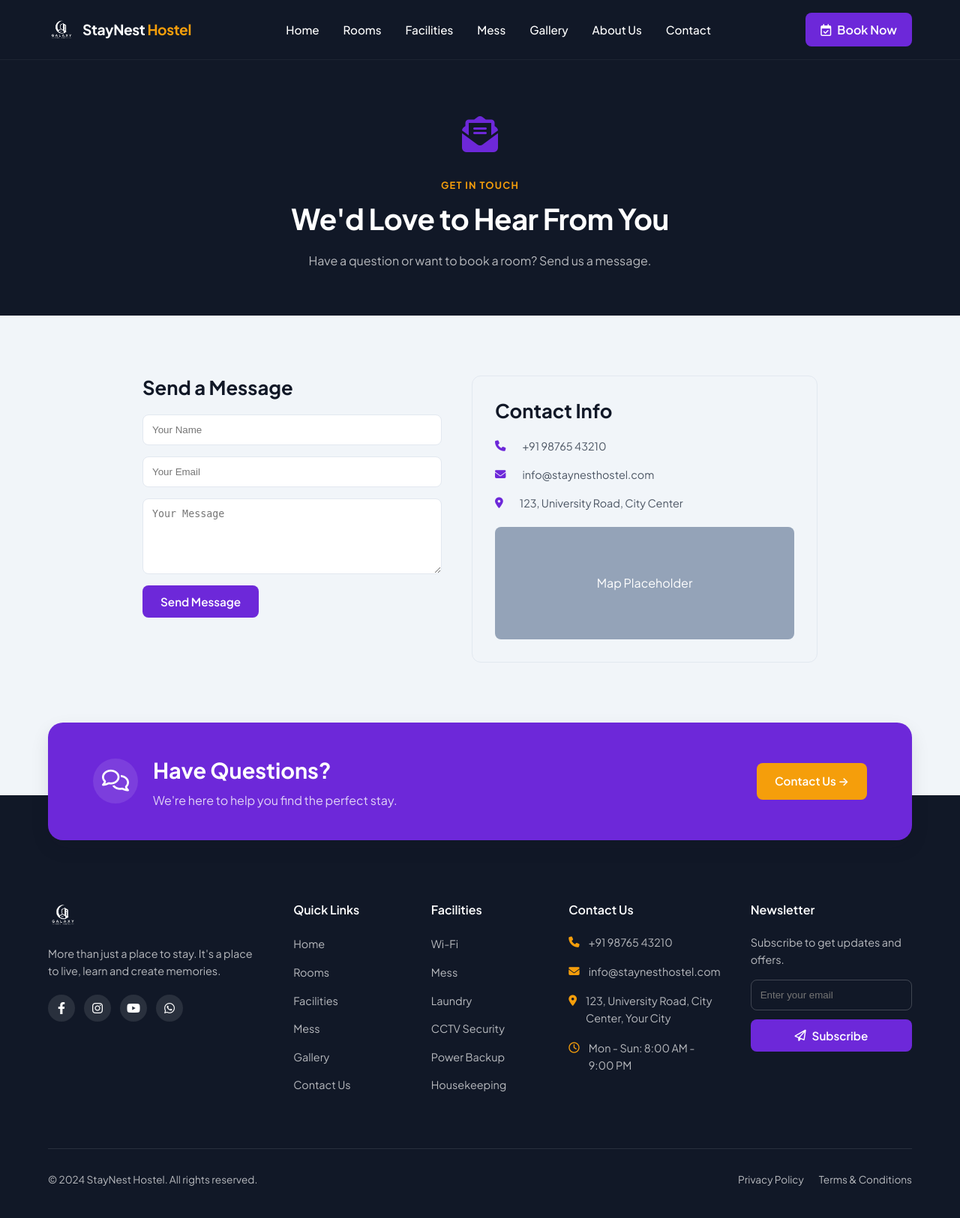
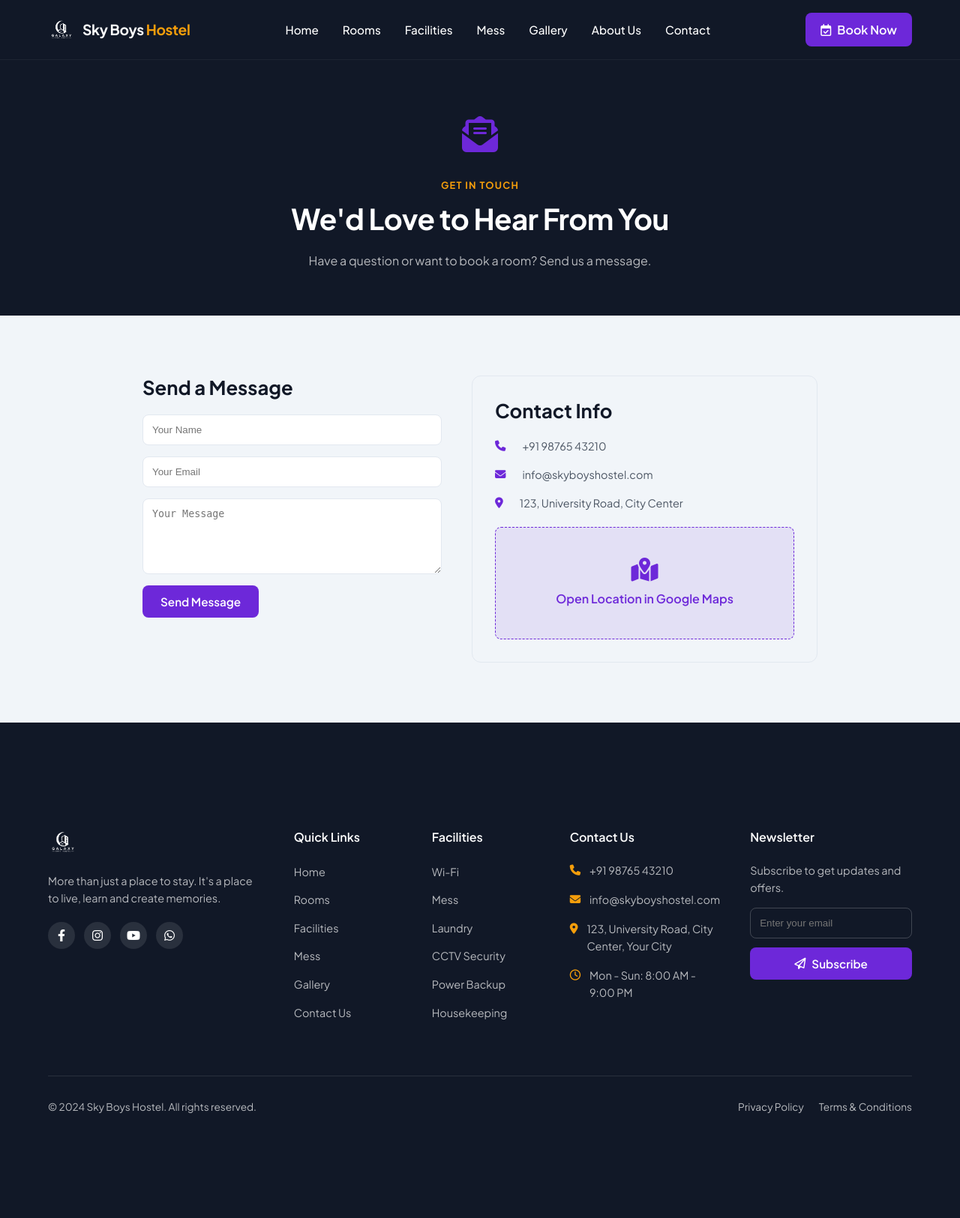
Before and after one commit to HaronKhalid/Hostel-Managment-System, a Flask app: page /contact.html in a window 1280 px wide. Shown: the whole page at 75% size. After the commit the page ends 1485 px from the top, so only its background shows below. Run offline with Flask 3, Linux system fonts and the light colour scheme.

Commit message:
Update name to Sky Boys and add map location

```diff
--- a/templates/about.html
+++ b/templates/about.html
@@ -5,12 +5,12 @@
     <div style="font-size: 3rem; color: var(--purple); margin-bottom: 20px;"><i class="fa-solid fa-house-chimney"></i></div>
     <span class="eyebrow" style="color: var(--gold); display: block; text-align: center; margin: 0 auto 12px;">ABOUT STAYNEST</span>
     <h1 class="heading-1">More Than Just a Place to Stay</h1>
-    <p style="color: rgba(255,255,255,0.7); max-width: 600px; margin: 20px auto 0;">Explore everything we have to offer at StayNest Hostel.</p>
+    <p style="color: rgba(255,255,255,0.7); max-width: 600px; margin: 20px auto 0;">Explore everything we have to offer at Sky Boys Hostel.</p>
   </div>
 </section>
 <section class="section container" style="max-width: 800px;">
   <h2 class="heading-2" style="margin-bottom: 20px;">Our Mission</h2>
-  <p style="color: var(--text-2); margin-bottom: 30px;">At StayNest Hostel, our mission is to provide students and young professionals with a secure, comfortable, and vibrant living environment. We believe that a supportive community is the foundation for academic and personal growth.</p>
+  <p style="color: var(--text-2); margin-bottom: 30px;">At Sky Boys Hostel, our mission is to provide students and young professionals with a secure, comfortable, and vibrant living environment. We believe that a supportive community is the foundation for academic and personal growth.</p>
   <h2 class="heading-2" style="margin-bottom: 20px;">Our Vision</h2>
   <p style="color: var(--text-2);">To be the premier choice for premium student housing, recognized for our uncompromising standards of cleanliness, safety, and community engagement. We strive to create a true home away from home where lifelong friendships are built.</p>
 </section>
--- a/templates/base.html
+++ b/templates/base.html
@@ -3,7 +3,7 @@
 <head>
   <meta charset="UTF-8">
   <meta name="viewport" content="width=device-width, initial-scale=1.0">
-  <title>StayNest Hostel</title>
+  <title>Sky Boys Hostel</title>
   <!-- Fonts -->
   <link rel="preconnect" href="https://fonts.googleapis.com">
   <link rel="preconnect" href="https://fonts.gstatic.com" crossorigin>
@@ -19,8 +19,8 @@
   <nav class="navbar" role="navigation">
     <div class="container nav-inner">
       <a href="{{ url_for('home') }}" class="nav-logo">
-        <img src="static/images/Logo.png" alt="StayNest Hostel" class="nav-logo-img">
-        <span class="nav-logo-text">StayNest <span>Hostel</span></span>
+        <img src="static/images/Logo.png" alt="Sky Boys Hostel" class="nav-logo-img">
+        <span class="nav-logo-text">Sky Boys <span>Hostel</span></span>
       </a>
       <ul class="nav-links">
         <li><a href="{{ url_for('home') }}" class="nav-link">Home</a></li>
@@ -37,26 +37,12 @@
 
   {% block content %}{% endblock %}
 
-  <!-- CTA BANNER -->
-  <div class="cta-banner-wrapper">
-    <div class="cta-banner">
-      <div class="cta-content">
-        <div class="cta-icon"><i class="fa-regular fa-comments"></i></div>
-        <div>
-          <h2>Have Questions?</h2>
-          <p>We're here to help you find the perfect stay.</p>
-        </div>
-      </div>
-      <a href="{{ url_for('contact') }}" class="btn btn-gold">Contact Us &rarr;</a>
-    </div>
-  </div>
-
   <!-- FOOTER -->
   <footer class="footer">
     <div class="container">
       <div class="footer-grid">
         <div class="footer-brand">
-          <img src="static/images/Logo.png" alt="StayNest" class="nav-logo-img" style="height:40px;">
+          <img src="static/images/Logo.png" alt="Sky Boys" class="nav-logo-img" style="height:40px;">
           <p>More than just a place to stay. It's a place to live, learn and create memories.</p>
           <div class="social-links">
             <a href="#"><i class="fa-brands fa-facebook-f"></i></a>
@@ -91,7 +77,7 @@
           <h4>Contact Us</h4>
           <ul class="footer-contact">
             <li><i class="fa-solid fa-phone"></i> +91 98765 43210</li>
-            <li><i class="fa-solid fa-envelope"></i> info@staynesthostel.com</li>
+            <li><i class="fa-solid fa-envelope"></i> info@skyboyshostel.com</li>
             <li><i class="fa-solid fa-location-dot"></i> 123, University Road, City Center, Your City</li>
             <li><i class="fa-regular fa-clock"></i> Mon - Sun: 8:00 AM - 9:00 PM</li>
           </ul>
@@ -106,7 +92,7 @@
         </div>
       </div>
       <div class="footer-bottom">
-        <p>&copy; 2024 StayNest Hostel. All rights reserved.</p>
+        <p>&copy; 2024 Sky Boys Hostel. All rights reserved.</p>
         <div class="footer-bottom-links">
           <a href="#">Privacy Policy</a>
           <a href="#">Terms &amp; Conditions</a>
--- a/templates/contact.html
+++ b/templates/contact.html
@@ -23,10 +23,13 @@
       <h2 class="heading-2" style="margin-bottom: 20px;">Contact Info</h2>
       <ul class="footer-contact" style="list-style: none; padding: 0; color: var(--text-2);">
         <li style="margin-bottom: 15px;"><i class="fa-solid fa-phone" style="color: var(--purple); margin-right: 10px;"></i> +91 98765 43210</li>
-        <li style="margin-bottom: 15px;"><i class="fa-solid fa-envelope" style="color: var(--purple); margin-right: 10px;"></i> info@staynesthostel.com</li>
+        <li style="margin-bottom: 15px;"><i class="fa-solid fa-envelope" style="color: var(--purple); margin-right: 10px;"></i> info@skyboyshostel.com</li>
         <li style="margin-bottom: 15px;"><i class="fa-solid fa-location-dot" style="color: var(--purple); margin-right: 10px;"></i> 123, University Road, City Center</li>
       </ul>
-      <div style="width: 100%; height: 150px; background: var(--slate); border-radius: var(--radius-sm); margin-top: 20px; display: flex; align-items: center; justify-content: center; color: #fff;">Map Placeholder</div>
+      <a href="https://maps.app.goo.gl/WoTeoo2DYY1HmYXf9" target="_blank" style="display: flex; flex-direction: column; align-items: center; justify-content: center; width: 100%; height: 150px; background: rgba(109,40,217,0.1); border: 1px dashed var(--purple); border-radius: var(--radius-sm); margin-top: 20px; color: var(--purple); text-decoration: none; transition: background 0.2s;">
+  <i class="fa-solid fa-map-location-dot" style="font-size: 2rem; margin-bottom: 10px;"></i>
+  <span style="font-weight: 600;">Open Location in Google Maps</span>
+</a>
     </div>
   </div>
 </section>
--- a/templates/gallery.html
+++ b/templates/gallery.html
@@ -4,7 +4,7 @@
   <div class="container">
     <div style="font-size: 3rem; color: var(--purple); margin-bottom: 20px;"><i class="fa-solid fa-images"></i></div>
     <span class="eyebrow" style="color: var(--gold); display: block; text-align: center; margin: 0 auto 12px;">OUR GALLERY</span>
-    <h1 class="heading-1">Explore Life at StayNest</h1>
+    <h1 class="heading-1">Explore Life at Sky Boys</h1>
     <p style="color: rgba(255,255,255,0.7); max-width: 600px; margin: 20px auto 0;">Take a visual tour of our vibrant community and facilities.</p>
   </div>
 </section>
```
Also changed, not shown: README.md.
